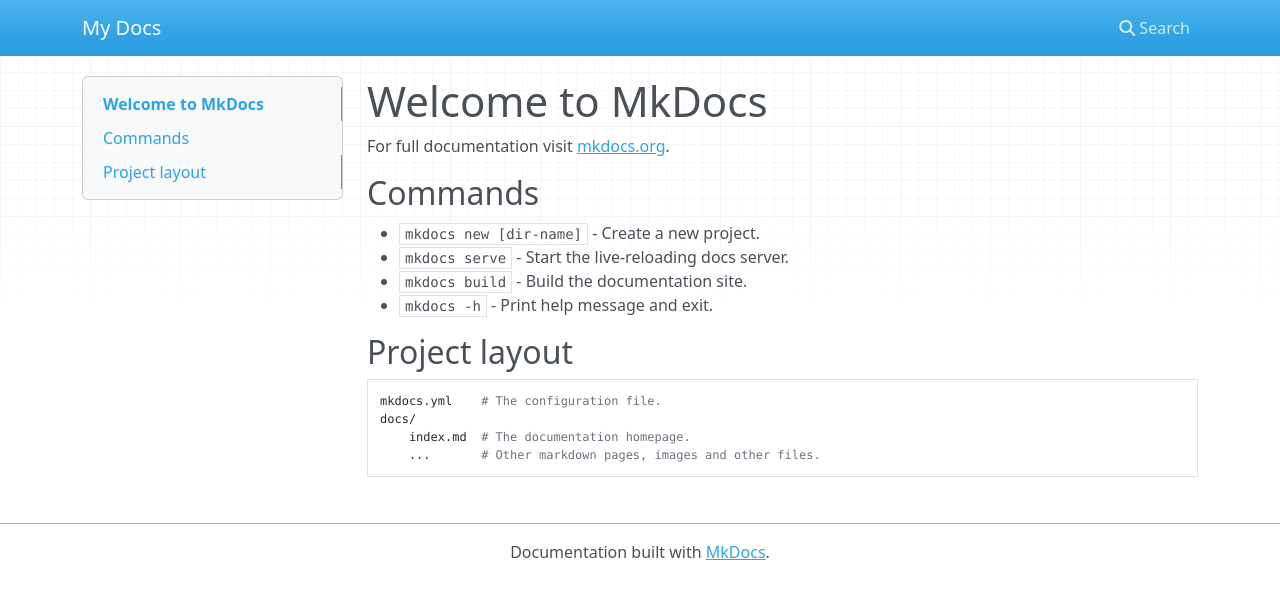
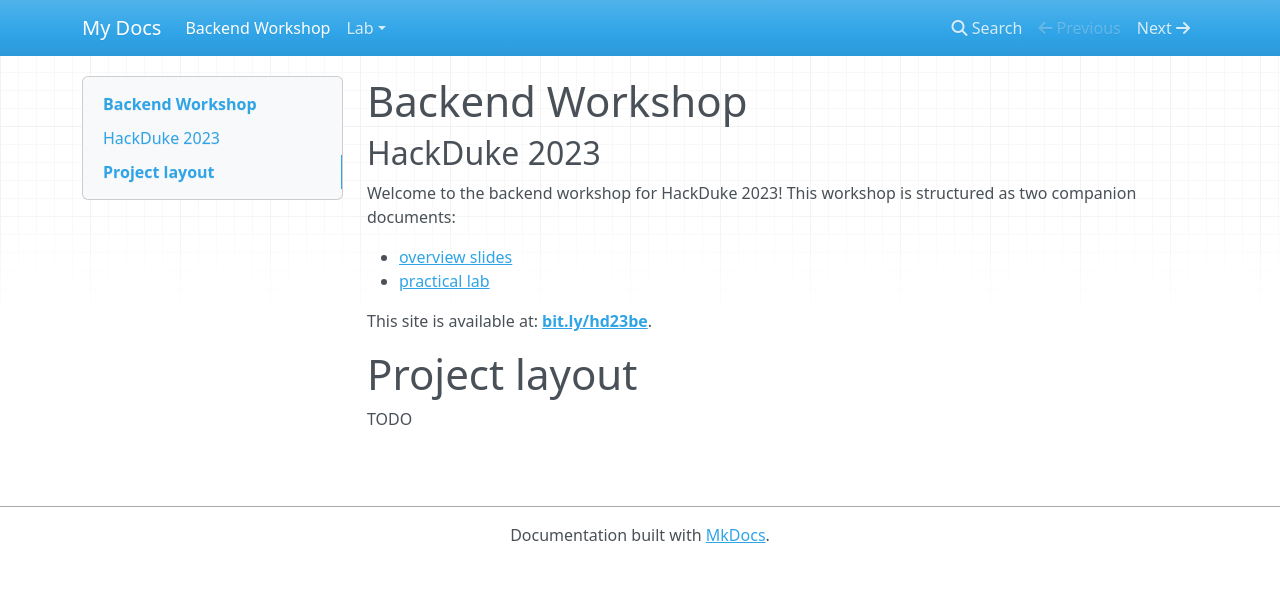
Before and after one commit to johnjameswhitman/hackduke2023backend, an MkDocs documentation site: the page built from docs/index.md, in a window 1280 px wide. Shown: the top 599 px of the page. Built offline with MkDocs 1.6.1, drawn with Linux system fonts in a browser that asks for light colours; nearby versions of some CDN libraries.

Commit message:
Starts drafting lab.

```diff
--- a/docs/index.md
+++ b/docs/index.md
@@ -1,17 +1,14 @@
-# Welcome to MkDocs
+# Backend Workshop
+## HackDuke 2023
 
-For full documentation visit [mkdocs.org](https://www.mkdocs.org).
+Welcome to the backend workshop for HackDuke 2023! This workshop is structured
+as two companion documents:
 
-## Commands
+- [overview slides](slides.html)
+- [practical lab](/lab/00_prerequisites/)
 
-* `mkdocs new [dir-name]` - Create a new project.
-* `mkdocs serve` - Start the live-reloading docs server.
-* `mkdocs build` - Build the documentation site.
-* `mkdocs -h` - Print help message and exit.
+This site is available at: [**bit.ly/hd23be**](https://bit.ly/hd23be).
 
-## Project layout
+# Project layout
 
-    mkdocs.yml    # The configuration file.
-    docs/
-        index.md  # The documentation homepage.
-        ...       # Other markdown pages, images and other files.
+TODO
```
Also changed, not shown: docs/lab/00_prerequisites.md (added, +161 -0 lines), docs/lab/01_test.md (added, +1 -0 lines).
